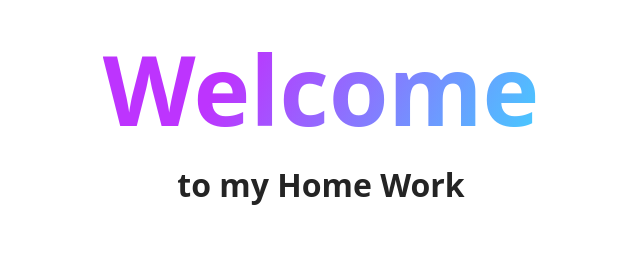
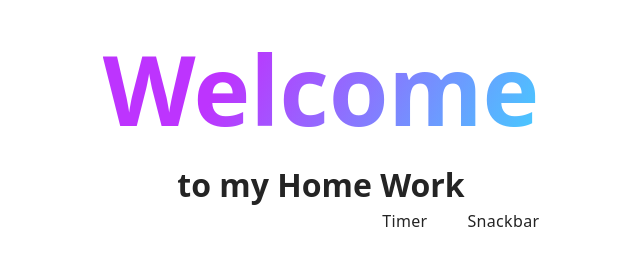
Before and after one commit to Pakotak/goit-js-hw-10, a plain HTML site: page index.html in a window 1280 px wide. Shown: the part 93-358 px from the top of the page, without its empty margins (319-959 px from the left). Drawn offline with Linux system fonts and the light colour scheme.

Commit message:
Deploying to gh-pages from @ Pakotak/goit-js-hw-10@d2d1b41f13e8f550e65dbeaee0fbeb6315a95378 🚀

```diff
--- a/index.html
+++ b/index.html
@@ -35,7 +35,16 @@
       <h1 class="main-title">
         <span class="main-title-gradient">Welcome</span> to my Home Work
       </h1>
-      <!-- Loads the specified .html file -->
+      <ul class="nav-list">
+        <li class="nav-item">
+          <a class="nav-link {=$highlight-act}" href="./1-timer.html">Timer</a>
+        </li>
+        <li class="nav-item">
+          <a class="nav-link {=$highlight-curr}" href="./2-snackbar.html"
+            >Snackbar</a
+          >
+        </li>
+      </ul>
     </main>
 
     <footer class="footer">
```
